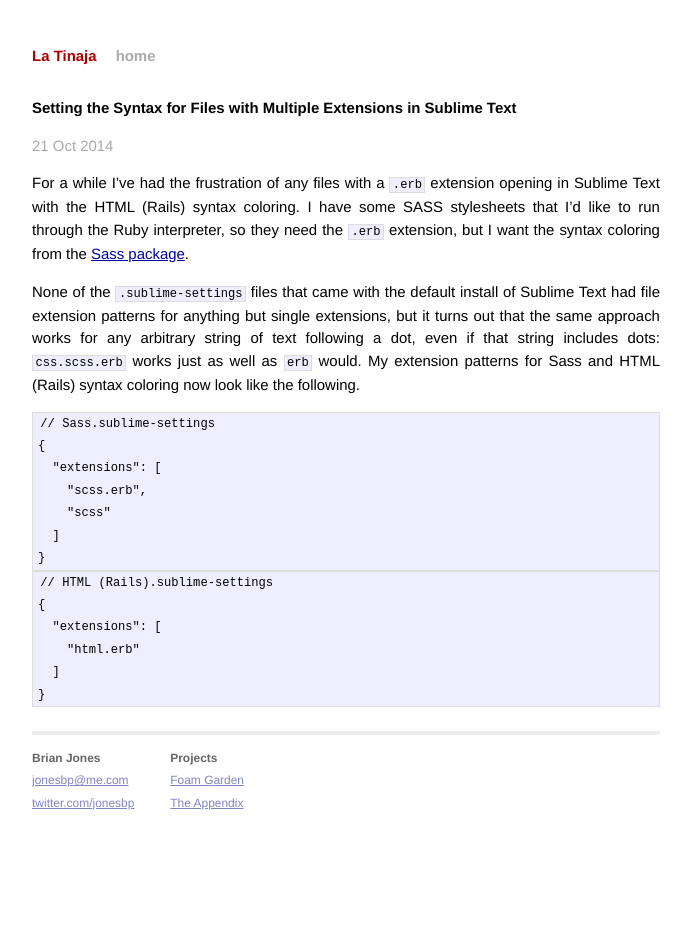
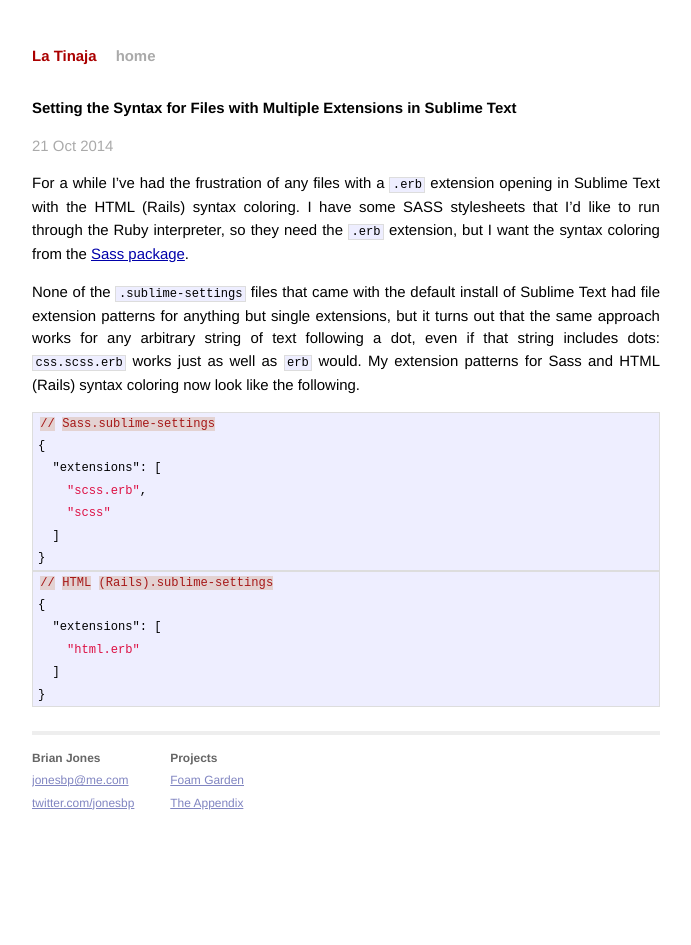
Before and after one commit to jonesbp/jonesbp.github.io, a Jekyll site: the page built from _posts/2014-10-21-sublime-text-syntax-for-double-extensions.md, in a window 1280 px wide. Shown: the whole page, without its empty margins (294-985 px from the left). Built offline with Jekyll 4.4.1, drawn with Linux system fonts in a browser that asks for light colours; Markdown is read by kramdown in place of the engine named in the settings.

Commit message:
Use rouge for code syntax coloring

````diff
--- a/_config.yml
+++ b/_config.yml
@@ -1,3 +1,3 @@
 name: La Tinaja
 markdown: redcarpet
-pygments: true
+rouge: true
--- a/_posts/2014-10-21-sublime-text-syntax-for-double-extensions.md
+++ b/_posts/2014-10-21-sublime-text-syntax-for-double-extensions.md
@@ -7,7 +7,7 @@ For a while I’ve had the frustration of any files with a `.erb` extension open
 
 None of the `.sublime-settings` files that came with the default install of Sublime Text had file extension patterns for anything but single extensions, but it turns out that the same approach works for any arbitrary string of text following a dot, even if that string includes dots: `css.scss.erb` works just as well as `erb` would. My extension patterns for Sass and HTML (Rails) syntax coloring now look like the following.
 
-```
+{% highlight json %}
 // Sass.sublime-settings
 {
   "extensions": [
@@ -15,13 +15,13 @@ None of the `.sublime-settings` files that came with the default install of Subl
     "scss"
   ]
 }
-```
+{% endhighlight %}
 
-```
+{% highlight json %}
 // HTML (Rails).sublime-settings
 {
   "extensions": [
     "html.erb"
   ]
 }
-```
+{% endhighlight %}
````
Also changed, not shown: 1 other file.
